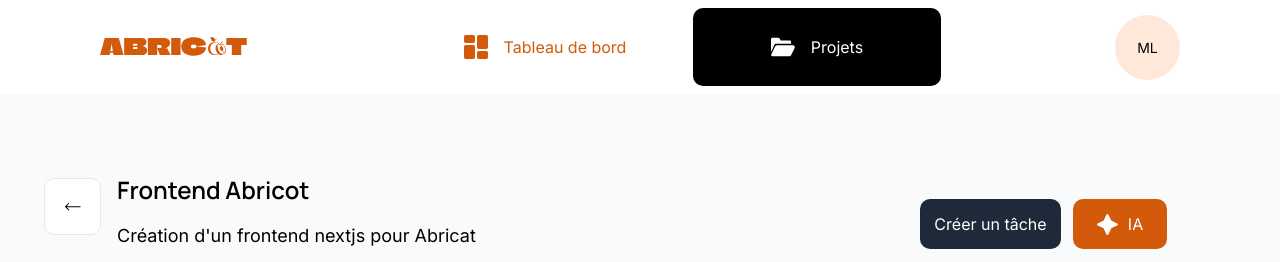
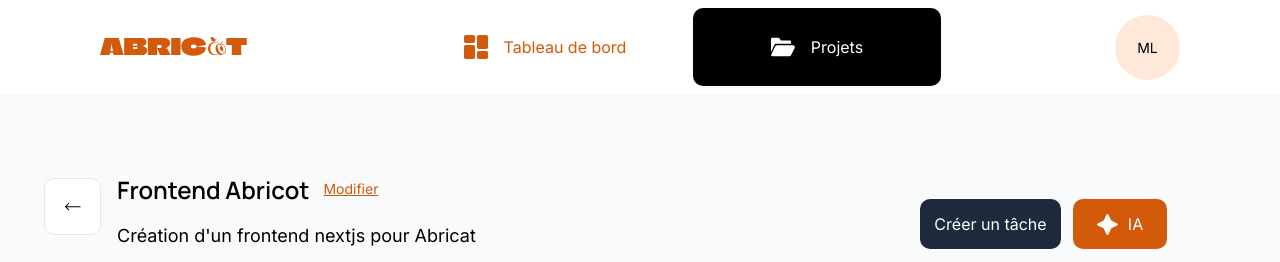
Before and after one commit to jakun9999/abricot, a Next.js app: page /projects/1 in a window 1280 px wide. Shown: the top 262 px of the page. Built offline with nearby package versions, Linux system fonts and the light colour scheme.

Commit message:
Project detail layout - missing modify link.

```diff
--- a/app/(app)/projects/(list)/page.tsx
+++ b/app/(app)/projects/(list)/page.tsx
@@ -1,5 +1,6 @@
 import { Metadata } from "next";
 import Project from "@/components/ui/cards/project";
+import Link from "next/link";
 
 export const metadata: Metadata = {
   title: "Projets",
@@ -10,9 +11,9 @@ const elements: any = [];
 
 for (let i = 0; i < 9; i++) {
   elements.push(
-    <div key={i}>
+    <Link key={i} href={`/projects/${i}`}>
       <Project projectId={i} />
-    </div>,
+    </Link>,
   );
 }
 export default function Page() {
--- a/app/(app)/projects/1/page.tsx
+++ b/app/(app)/projects/1/page.tsx
@@ -57,7 +57,15 @@ export default function Projet() {
           </Link>
           <div className="flex flex-col gap-3.5">
             <h1 aria-label={`Projet ${project.name}`} className="sr-only"></h1>
-            <h4>{project.name}</h4>
+            <div className="flex items-center gap-3.5">
+              <h4>{project.name}</h4>
+              <Link
+                href=""
+                className="text-abr-dark-orange text-body-s underline mb-1"
+              >
+                Modifier
+              </Link>
+            </div>
             <p className="text-body-l">{project.description}</p>
           </div>
         </div>
```
